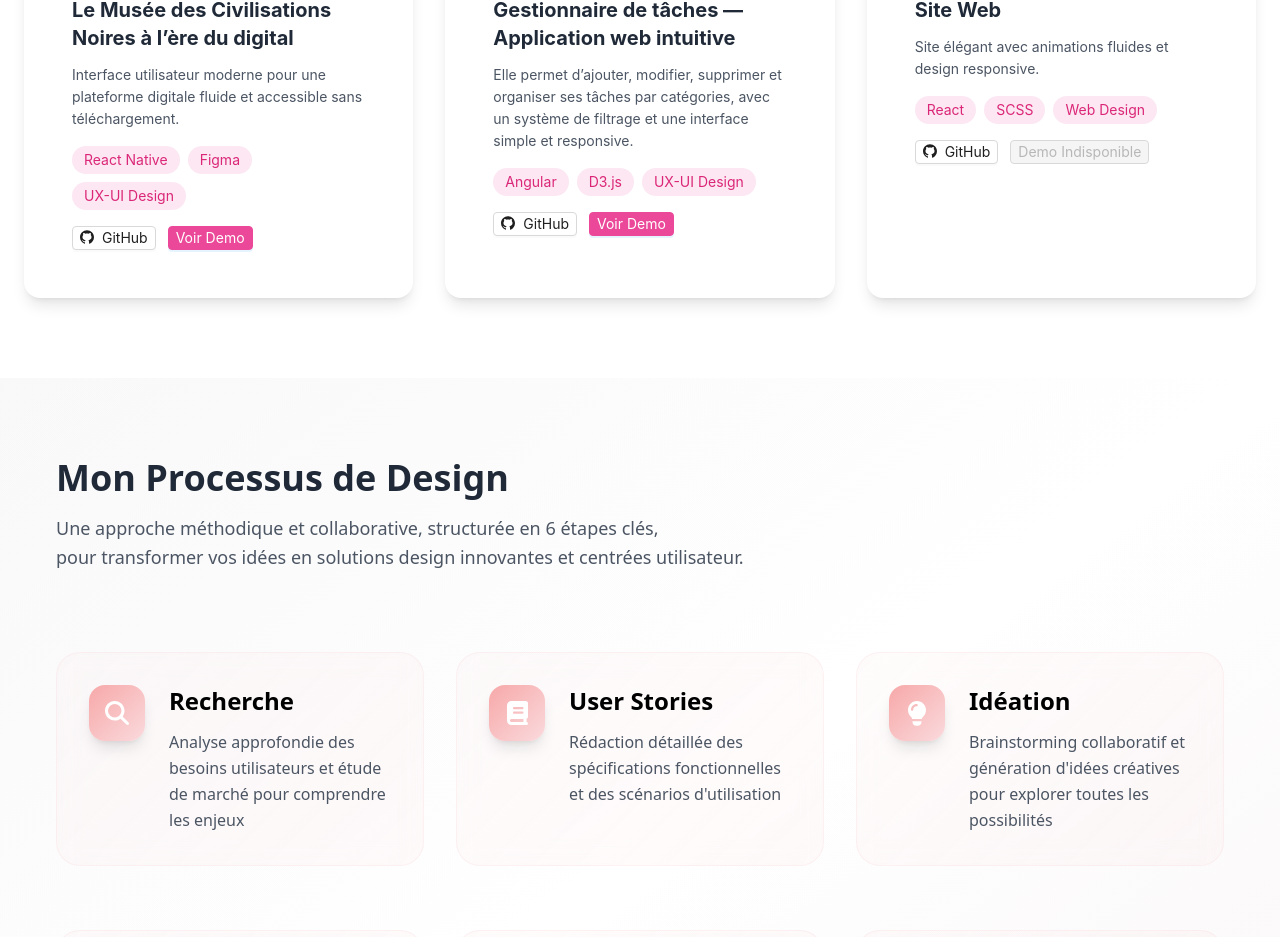
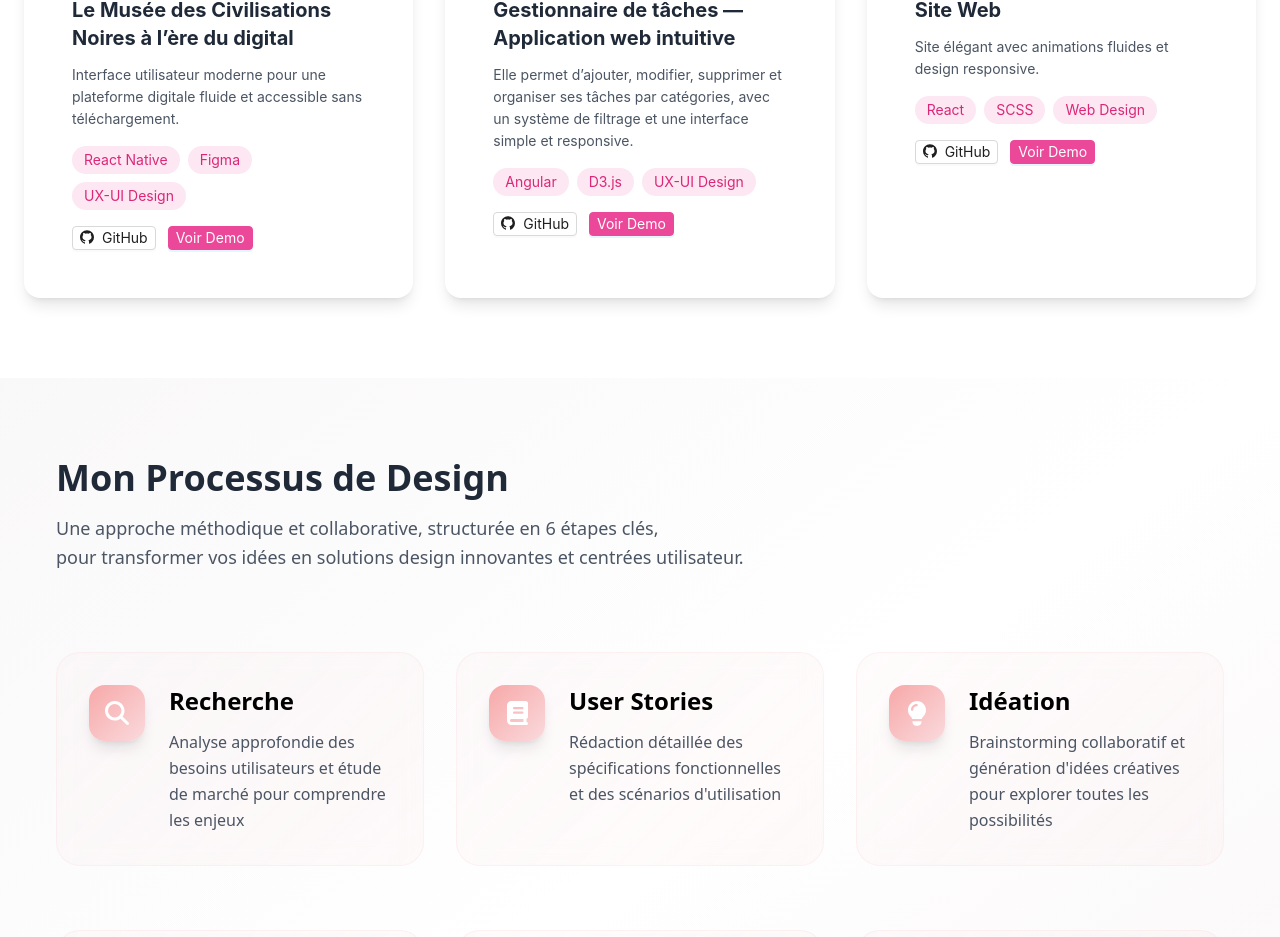
Before and after one commit to halima-cmd/Portfolio, a React (Create React App) app: page / in a window 1280 px wide. Shown: the part 1894-2831 px from the top of the page. Built offline with nearby package versions, Linux system fonts and the light colour scheme.

Commit message:
update project

```diff
--- a/public/index.html
+++ b/public/index.html
@@ -24,7 +24,7 @@
       work correctly both with client-side routing and a non-root public URL.
       Learn how to configure a non-root public URL by running `npm run build`.
     -->
-    <title>React App</title>
+    <title>Halima</title>
   </head>
   <body>
     <noscript>You need to enable JavaScript to run this app.</noscript>
--- a/src/components/Projects.js
+++ b/src/components/Projects.js
@@ -28,7 +28,7 @@ const projects = [
     image: FrameChocolats,
     tags: ['React', 'SCSS', 'Web Design'],
     github: '#',
-    demo: '#'
+    demo: 'https://www.figma.com/proto/AxgmME9GJnml7AF0Y2suiM/SiteWeb?node-id=15-1313&t=NdJ3MPs8RY1XZ5Pn-1&scaling=min-zoom&content-scaling=fixed&page-id=15%3A2'
     }
     ];
 
```
